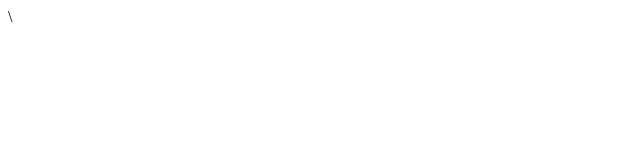
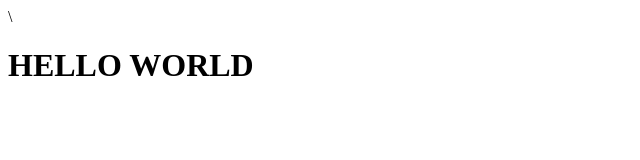
Before and after one commit to bekzod2002/game, a plain HTML site: page index.html in a window 1280 px wide. Shown: the whole page, without its empty margins (0-640 px from the left). Drawn offline with Linux system fonts and the light colour scheme.

Commit message:
html code

```diff
--- a/index.html
+++ b/index.html
@@ -1,5 +1,6 @@
 <!DOCTYPE html>
 <html lang="en">
+
 <head>
     <meta charset="UTF-8">
     <meta http-equiv="X-UA-Compatible" content="IE=edge">
@@ -7,7 +8,13 @@
     <link rel="stylesheet" href="main.css">
     <title>Document</title>
 </head>
+
 <body>
+
+    <div class="count">
+        <h1>HELLO WORLD</h1>
+    </div>
     <script src="./main.js"></script>
 </body>
+
 </html>
```
